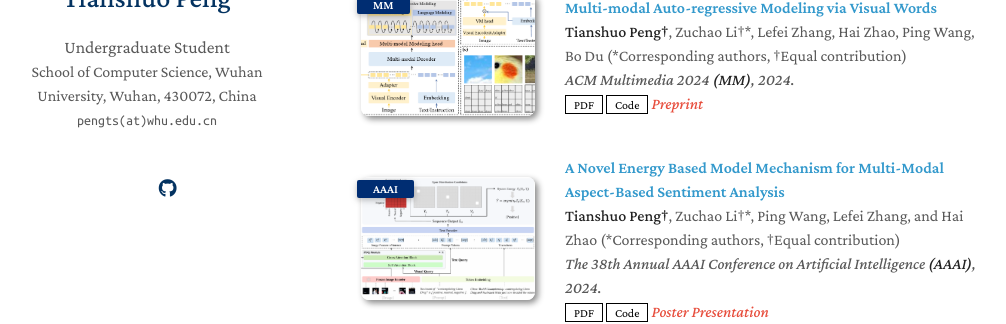
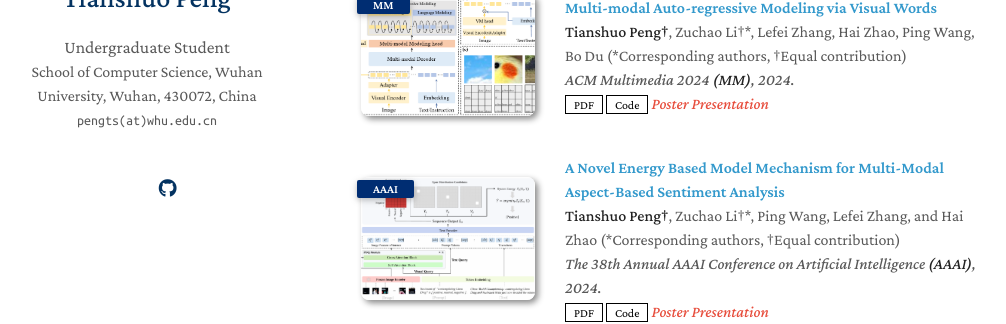
Before and after one commit to pengts/pengts.github.io, a Jekyll site: the page built from index.md, in a window 1280 px wide and 900 px high, scrolled down 529 px, cut to the strip 206-530 px from the top of the window. Shown: the whole strip, without its empty margins (129-1135 px from the left). Built offline with Jekyll 4.4.1, drawn with Linux system fonts in a browser that asks for light colours; nearby versions of some CDN libraries; a style sheet for code colours, icons or effects is not loaded; our own code applies the rules of GitHub Pages for plain Markdown files.

Commit message:
Update publications.yml

```diff
--- a/_data/publications.yml
+++ b/_data/publications.yml
@@ -7,7 +7,7 @@ main:
     code: https://github.com/pengts/VW-LMM
     # bibtex: https://bib.yliu.me/MICCAI23.txt
     image: ./assets/img/ACL-2024.png
-    notes: Preprint
+    notes: Poster Presentation
 
   - title: A Novel Energy Based Model Mechanism for Multi-Modal Aspect-Based Sentiment Analysis
     authors: <strong>Tianshuo Peng†</strong>, Zuchao Li†*, Ping Wang, Lefei Zhang, and Hai Zhao (*Corresponding authors, †Equal contribution)
```
